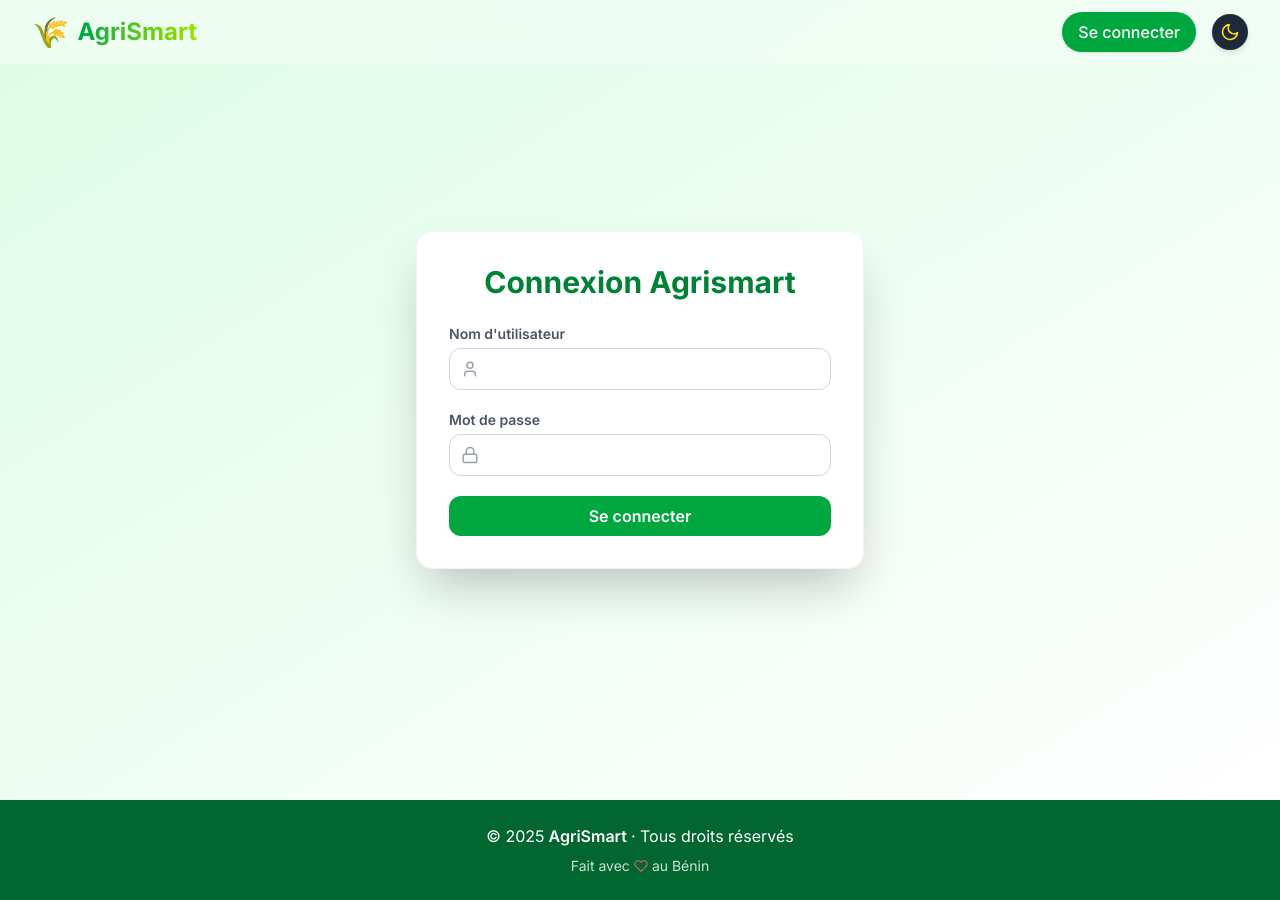
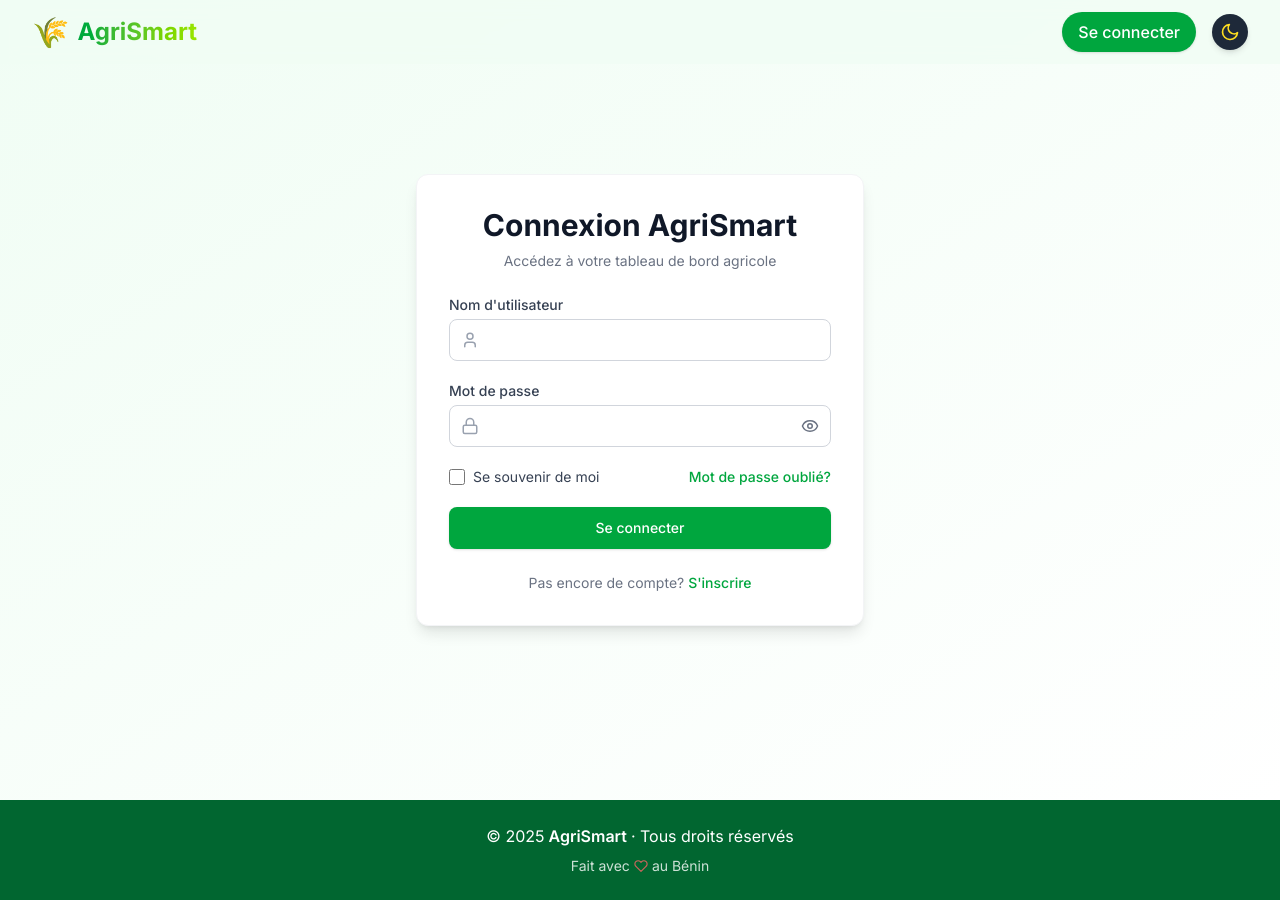
Before and after one commit to Nelboy10/AgriSmart-front, a Next.js app: page /auth/login in a window 1280 px wide. Built offline with nearby package versions, Linux system fonts and the light colour scheme; no server answers.

Commit message:
amelioration de la page d'acceuil

```diff
--- a/package.json
+++ b/package.json
@@ -9,12 +9,16 @@
     "lint": "next lint"
   },
   "dependencies": {
+    "@hookform/resolvers": "^5.0.1",
     "lucide-react": "^0.511.0",
     "next": "15.3.2",
     "next-themes": "^0.4.6",
     "react": "^19.0.0",
     "react-dom": "^19.0.0",
-    "react-icons": "^5.5.0"
+    "react-hook-form": "^7.56.4",
+    "react-icons": "^5.5.0",
+    "sonner": "^2.0.3",
+    "zod": "^3.25.7"
   },
   "devDependencies": {
     "@tailwindcss/postcss": "^4",
--- a/src/app/auth/login/page.tsx
+++ b/src/app/auth/login/page.tsx
@@ -1,94 +1,207 @@
 'use client'
 
-import { useState } from 'react'
-import { User, Lock } from 'lucide-react'
+import { useState, useEffect } from 'react'
+import { User, Lock, Eye, EyeOff, Loader2 } from 'lucide-react'
+import { useRouter } from 'next/navigation'
+import Link from 'next/link'
+import { useForm, SubmitHandler } from 'react-hook-form'
+import { zodResolver } from '@hookform/resolvers/zod'
+import * as z from 'zod'
+import { toast } from 'sonner'
+
+// Schéma de validation avec Zod
+const loginSchema = z.object({
+  username: z.string().min(3, 'Minimum 3 caractères').max(30),
+  password: z.string().min(6, 'Minimum 6 caractères')
+})
+
+type LoginFormInputs = z.infer<typeof loginSchema>
 
 export default function LoginForm() {
-  const [username, setUsername] = useState('')
-  const [password, setPassword] = useState('')
-  const [message, setMessage] = useState('')
-  const [loading, setLoading] = useState(false)
+  const router = useRouter()
+  const [showPassword, setShowPassword] = useState(false)
+  const [isLoading, setIsLoading] = useState(false)
+  const [csrfToken, setCsrfToken] = useState('')
 
-  const handleSubmit = async (e: React.FormEvent) => {
-    e.preventDefault()
-    setLoading(true)
-    setMessage('')
+  // Récupération du token CSRF (si nécessaire pour votre API)
+  useEffect(() => {
+    const fetchCsrfToken = async () => {
+      try {
+        const res = await fetch('https://agrismart-jclm.onrender.com/api/auth/csrf/', {
+          credentials: 'include'
+        })
+        const data = await res.json()
+        setCsrfToken(data.csrfToken)
+      } catch (error) {
+        console.error('Error fetching CSRF token:', error)
+      }
+    }
+    fetchCsrfToken()
+  }, [])
+
+  // Configuration de react-hook-form avec Zod
+  const {
+    register,
+    handleSubmit,
+    formState: { errors },
+    setError
+  } = useForm<LoginFormInputs>({
+    resolver: zodResolver(loginSchema)
+  })
+
+  const onSubmit: SubmitHandler<LoginFormInputs> = async (data) => {
+    setIsLoading(true)
 
     try {
       const res = await fetch('https://agrismart-jclm.onrender.com/api/auth/jwt/create/', {
         method: 'POST',
         headers: {
           'Content-Type': 'application/json',
+          'X-CSRFToken': csrfToken
         },
-        body: JSON.stringify({ username, password }),
+        credentials: 'include',
+        body: JSON.stringify(data)
       })
 
-      const data = await res.json()
-      setLoading(false)
+      const responseData = await res.json()
 
-      if (res.ok) {
-        setMessage('✅ Connexion réussie !')
-        // Stocker le token dans localStorage ou cookie si nécessaire
-        localStorage.setItem('access', data.access)
-        localStorage.setItem('refresh', data.refresh)
-      } else {
-        setMessage(`❌ Erreur: ${JSON.stringify(data)}`)
+      if (!res.ok) {
+        throw new Error(responseData.detail || 'Identifiants invalides')
       }
-    } catch (error) {
-      console.error(error)
-      setMessage("❌ Une erreur est survenue.")
-      setLoading(false)
+
+      // Stockage sécurisé des tokens
+      sessionStorage.setItem('access', responseData.access)
+      localStorage.setItem('refresh', responseData.refresh)
+
+      // Notification de succès
+      toast.success('Connexion réussie! Redirection en cours...')
+
+      // Redirection après un délai
+      setTimeout(() => {
+        router.push('/dashboard')
+      }, 1500)
+
+    } catch (error: any) {
+      toast.error(`Échec de la connexion: ${error.message}`)
+      setError('root', {
+        type: 'manual',
+        message: error.message
+      })
+    } finally {
+      setIsLoading(false)
     }
   }
 
   return (
-    <div className="min-h-screen bg-gradient-to-br from-green-100 to-white flex items-center justify-center px-4">
-      <div className="w-full max-w-md bg-white shadow-2xl rounded-2xl p-8 space-y-6 border border-gray-100">
-        <h2 className="text-3xl font-bold text-center text-green-700">Connexion Agrismart</h2>
+    <div className="min-h-screen bg-gradient-to-br from-green-50 to-white flex items-center justify-center px-4">
+      <div className="w-full max-w-md bg-white shadow-lg rounded-xl p-8 space-y-6 border border-gray-100">
+        <div className="text-center">
+          <h2 className="text-3xl font-bold text-gray-900">Connexion AgriSmart</h2>
+          <p className="text-sm text-gray-500 mt-2">
+            Accédez à votre tableau de bord agricole
+          </p>
+        </div>
 
-        <form onSubmit={handleSubmit} className="space-y-5">
+        <form onSubmit={handleSubmit(onSubmit)} className="space-y-5">
           <div>
-            <label className="block text-sm font-semibold text-gray-600 mb-1">Nom d'utilisateur</label>
+            <label htmlFor="username" className="block text-sm font-medium text-gray-700 mb-1">
+              Nom d'utilisateur
+            </label>
             <div className="relative">
               <User className="absolute left-3 top-1/2 transform -translate-y-1/2 text-gray-400" size={18} />
               <input
+                id="username"
                 type="text"
-                className="w-full pl-10 pr-4 py-2 border border-gray-300 rounded-xl focus:outline-none focus:ring-2 focus:ring-green-400"
-                value={username}
-                onChange={(e) => setUsername(e.target.value)}
-                required
+                autoComplete="username"
+                className={`w-full pl-10 pr-4 py-2 border ${
+                  errors.username ? 'border-red-500' : 'border-gray-300'
+                } rounded-lg focus:outline-none focus:ring-2 focus:ring-green-500 focus:border-transparent transition`}
+                {...register('username')}
               />
             </div>
+            {errors.username && (
+              <p className="mt-1 text-sm text-red-600">{errors.username.message}</p>
+            )}
           </div>
 
           <div>
-            <label className="block text-sm font-semibold text-gray-600 mb-1">Mot de passe</label>
+            <label htmlFor="password" className="block text-sm font-medium text-gray-700 mb-1">
+              Mot de passe
+            </label>
             <div className="relative">
               <Lock className="absolute left-3 top-1/2 transform -translate-y-1/2 text-gray-400" size={18} />
               <input
-                type="password"
-                className="w-full pl-10 pr-4 py-2 border border-gray-300 rounded-xl focus:outline-none focus:ring-2 focus:ring-green-400"
-                value={password}
-                onChange={(e) => setPassword(e.target.value)}
-                required
+                id="password"
+                type={showPassword ? 'text' : 'password'}
+                autoComplete="current-password"
+                className={`w-full pl-10 pr-10 py-2 border ${
+                  errors.password ? 'border-red-500' : 'border-gray-300'
+                } rounded-lg focus:outline-none focus:ring-2 focus:ring-green-500 focus:border-transparent transition`}
+                {...register('password')}
               />
+              <button
+                type="button"
+                className="absolute right-3 top-1/2 transform -translate-y-1/2 text-gray-500 hover:text-gray-700"
+                onClick={() => setShowPassword(!showPassword)}
+              >
+                {showPassword ? <EyeOff size={18} /> : <Eye size={18} />}
+              </button>
+            </div>
+            {errors.password && (
+              <p className="mt-1 text-sm text-red-600">{errors.password.message}</p>
+            )}
+          </div>
+
+          <div className="flex items-center justify-between">
+            <div className="flex items-center">
+              <input
+                id="remember-me"
+                name="remember-me"
+                type="checkbox"
+                className="h-4 w-4 text-green-600 focus:ring-green-500 border-gray-300 rounded"
+              />
+              <label htmlFor="remember-me" className="ml-2 block text-sm text-gray-700">
+                Se souvenir de moi
+              </label>
+            </div>
+
+            <div className="text-sm">
+              <Link href="/forgot-password" className="font-medium text-green-600 hover:text-green-500">
+                Mot de passe oublié?
+              </Link>
             </div>
           </div>
 
           <button
             type="submit"
-            className="w-full bg-green-600 text-white font-semibold py-2 rounded-xl hover:bg-green-700 transition duration-200"
-            disabled={loading}
+            disabled={isLoading}
+            className={`w-full flex justify-center items-center py-2.5 px-4 border border-transparent rounded-lg shadow-sm text-sm font-medium text-white bg-green-600 hover:bg-green-700 focus:outline-none focus:ring-2 focus:ring-offset-2 focus:ring-green-500 transition ${
+              isLoading ? 'opacity-75 cursor-not-allowed' : ''
+            }`}
           >
-            {loading ? 'Connexion...' : 'Se connecter'}
+            {isLoading ? (
+              <>
+                <Loader2 className="animate-spin mr-2 h-4 w-4" />
+                Connexion...
+              </>
+            ) : (
+              'Se connecter'
+            )}
           </button>
+
+          {errors.root && (
+            <div className="rounded-md bg-red-50 p-4">
+              <p className="text-sm text-red-700 text-center">{errors.root.message}</p>
+            </div>
+          )}
         </form>
 
-        {message && (
-          <div className="text-center text-sm text-gray-700 mt-2">
-            {message}
-          </div>
-        )}
+        <div className="text-center text-sm text-gray-500">
+          Pas encore de compte?{' '}
+          <Link href="/register" className="font-medium text-green-600 hover:text-green-500">
+            S'inscrire
+          </Link>
+        </div>
       </div>
     </div>
   )
```
Also changed, not shown: src/app/page.tsx (+30 -30 lines), 1 other file (tests, documents, lock files or other folders).
